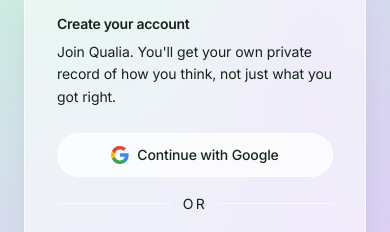
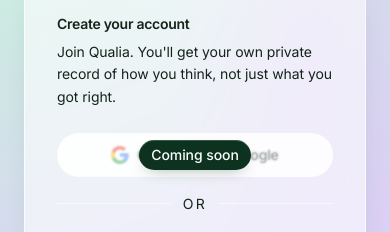
Before and after one commit to aqkal/Structura, a Next.js app: page /auth/sign-up in a window 390 px wide. Shown: the part 100-332 px from the top of the page. Built offline with nearby package versions, Linux system fonts and the light colour scheme; no server answers.

Commit message:
Mobile fix 2

```diff
--- a/src/app/auth/sign-in/sign-in-form.tsx
+++ b/src/app/auth/sign-in/sign-in-form.tsx
@@ -130,16 +130,27 @@
 
   return (
     <div className="flex flex-col gap-4">
+      <div className="relative">
         <Button
           type="button"
           variant="secondary"
           size="md"
           onClick={signInWithGoogle}
+          disabled
           className="w-full"
         >
           <GoogleMark />
           Continue with Google
         </Button>
+        <div className="pointer-events-none absolute inset-0 flex items-center justify-center rounded-full bg-[color:var(--surface-3)] backdrop-blur-[1px]">
+          <span
+            style={{ color: "#ffffff" }}
+            className="rounded-full bg-[#0d3320] px-3 py-1 font-medium text-[var(--text-xs)] shadow-[var(--shadow-btn)]"
+          >
+            Coming soon
+          </span>
+        </div>
+      </div>
 
       <div className="flex items-center gap-3 tracking-[0.18em] text-[color:var(--color-ink-subtle)] text-[var(--text-2xs)] uppercase">
         <div className="h-px flex-1 bg-[color:var(--border-soft)]" />
--- a/src/app/auth/sign-up/sign-up-form.tsx
+++ b/src/app/auth/sign-up/sign-up-form.tsx
@@ -170,16 +170,27 @@
         </div>
       ) : (
         <div className="flex flex-col gap-4">
+          <div className="relative">
             <Button
               type="button"
               variant="secondary"
               size="md"
               onClick={signUpWithGoogle}
+              disabled
               className="w-full"
             >
               <GoogleMark />
               Continue with Google
             </Button>
+            <div className="pointer-events-none absolute inset-0 flex items-center justify-center rounded-full bg-[color:var(--surface-3)] backdrop-blur-[1px]">
+              <span
+                style={{ color: "#ffffff" }}
+                className="rounded-full bg-[#0d3320] px-3 py-1 font-medium text-[var(--text-xs)] shadow-[var(--shadow-btn)]"
+              >
+                Coming soon
+              </span>
+            </div>
+          </div>
 
           <div className="flex items-center gap-3 tracking-[0.18em] text-[color:var(--color-ink-subtle)] text-[var(--text-2xs)] uppercase">
             <div className="h-px flex-1 bg-[color:var(--border-soft)]" />
```
Lines whose indentation alone changed are shown as unchanged.
